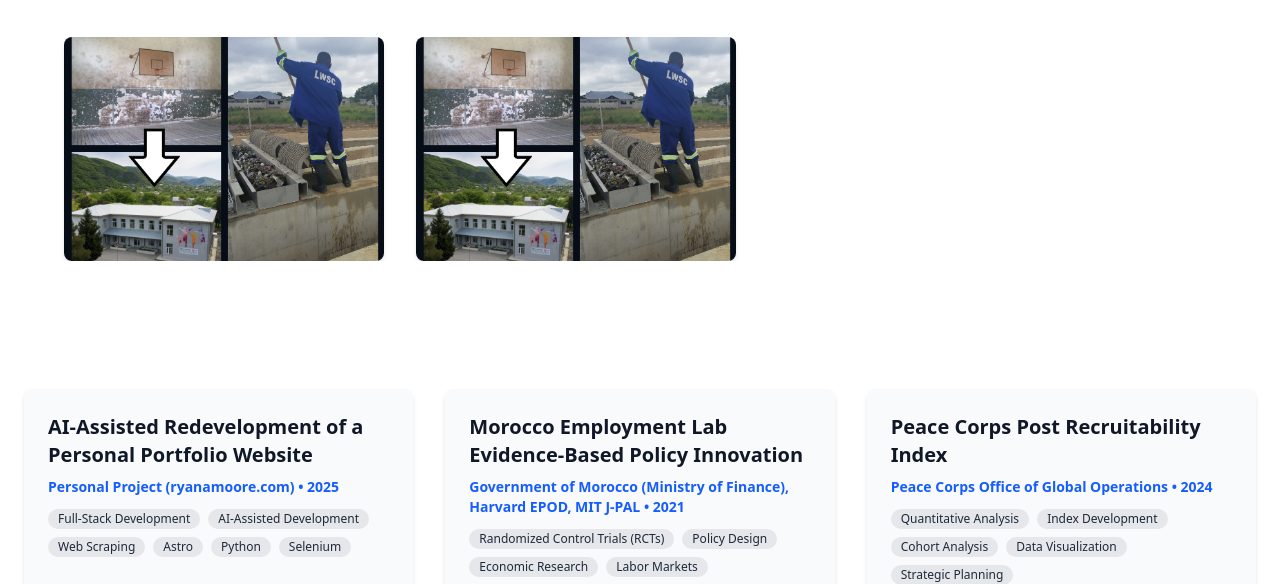
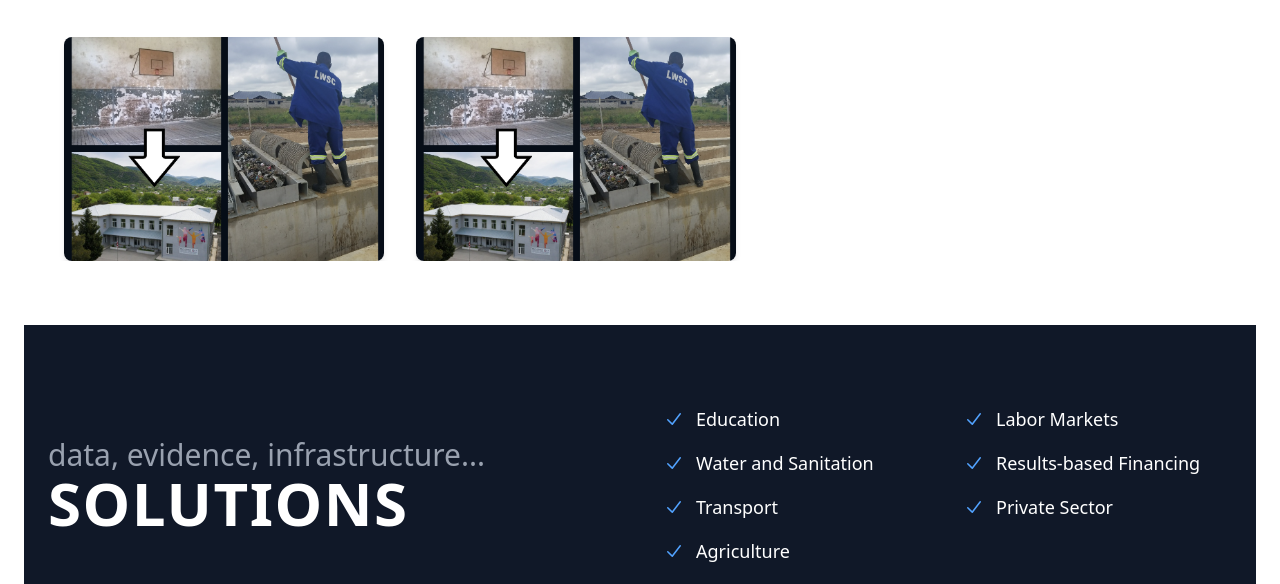
Before and after one commit to mooreporfavor/portfolio-website, an Astro site: page /portfolio in a window 1280 px wide. Shown: the part 376-960 px from the top of the page. Built offline with nearby package versions, Linux system fonts and the light colour scheme; Astro itself is replaced by a stand-in of ours.

Commit message:
SectorExpertise.astro

```diff
--- /dev/null
+++ b/src/components/SectorExpertise.astro
@@ -0,0 +1,40 @@
+---
+// src/components/SectorExpertise.astro
+
+// We define the list of sectors here to keep the data separate from the presentation.
+const sectors = [
+  "Education",
+  "Labor Markets",
+  "Water and Sanitation",
+  "Results-based Financing",
+  "Transport",
+  "Private Sector",
+  "Agriculture"
+];
+---
+<section class="py-20 bg-gray-900 text-white">
+  <div class="container mx-auto px-6">
+    <div class="grid grid-cols-1 md:grid-cols-2 gap-12 items-center">
+
+      <!-- Left Column: The "Punchline" -->
+      <div class="text-center md:text-left">
+        <p class="text-3xl text-gray-400 font-light">data, evidence, infrastructure...</p>
+        <h2 class="text-6xl font-extrabold tracking-wide uppercase">Solutions</h2>
+      </div>
+
+      <!-- Right Column: The List of Sectors -->
+      <div>
+        <ul class="grid grid-cols-2 gap-x-8 gap-y-4">
+          {sectors.map(sector => (
+            <li class="flex items-center text-lg">
+              <svg class="w-5 h-5 mr-3 text-blue-400 flex-shrink-0" xmlns="http://www.w3.org/2000/svg" viewBox="0 0 20 20" fill="currentColor">
+                <path fill-rule="evenodd" d="M16.704 4.153a.75.75 0 01.143 1.052l-8 10.5a.75.75 0 01-1.127.075l-4.5-4.5a.75.75 0 011.06-1.06l3.894 3.893 7.48-9.817a.75.75 0 011.052-.143z" clip-rule="evenodd" />
+              </svg>
+              <span>{sector}</span>
+            </li>
+          ))}
+        </ul>
+      </div>
+    </div>
+  </div>
+</section>
--- a/src/pages/portfolio.astro
+++ b/src/pages/portfolio.astro
@@ -2,7 +2,8 @@
 // src/pages/portfolio.astro
 import Layout from '../layouts/Layout.astro';
 import { getCollection } from 'astro:content';
-import PhotoReel from '../components/PhotoReel.astro'; // <-- 1. Import the component
+import PhotoReel from '../components/PhotoReel.astro';
+import SectorExpertise from '../components/SectorExpertise.astro'; // <-- 1. Import the new component
 
 // This fetches all files from src/content/projects
 const allProjects = await getCollection('projects');
@@ -13,10 +14,10 @@ const allProjects = await getCollection('projects');
     <div class="container mx-auto px-6">
       <h1 class="text-4xl font-bold text-gray-900 mb-12 text-center">Project Portfolio</h1>
 
-      <!-- 2. Add the PhotoReel component here -->
       <PhotoReel />
 
-      <!-- The grid of projects comes after the reel -->
+      <SectorExpertise /> <!-- <-- 2. Place the new component here -->
+
       <div class="grid grid-cols-1 md:grid-cols-2 lg:grid-cols-3 gap-8 mt-16">
         {allProjects.map(project => (
           <a href={`/portfolio/${project.slug}/`} class="block bg-gray-50 p-6 rounded-lg shadow-md hover:shadow-xl hover:-translate-y-1 transition-all duration-300">
```
